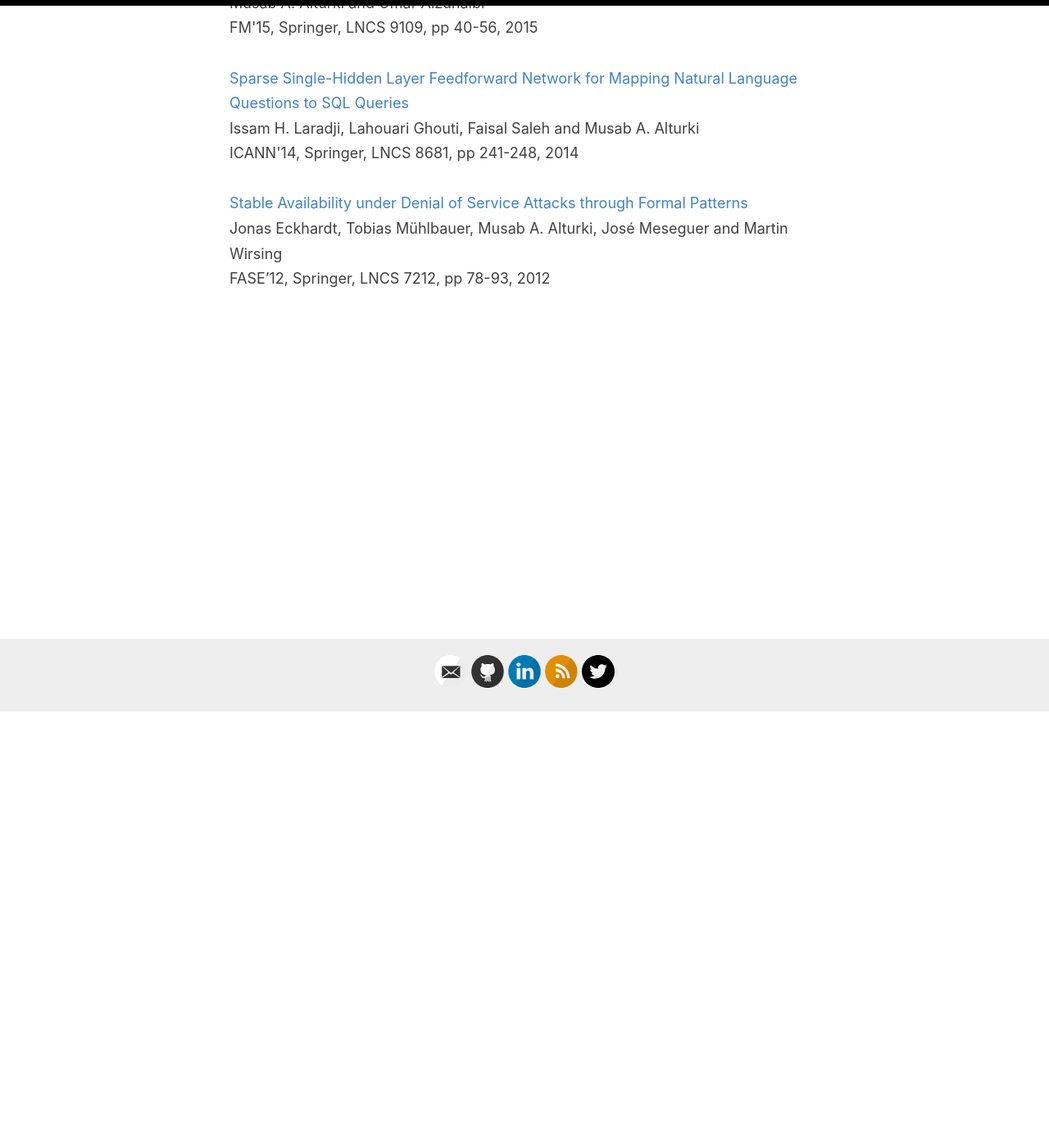
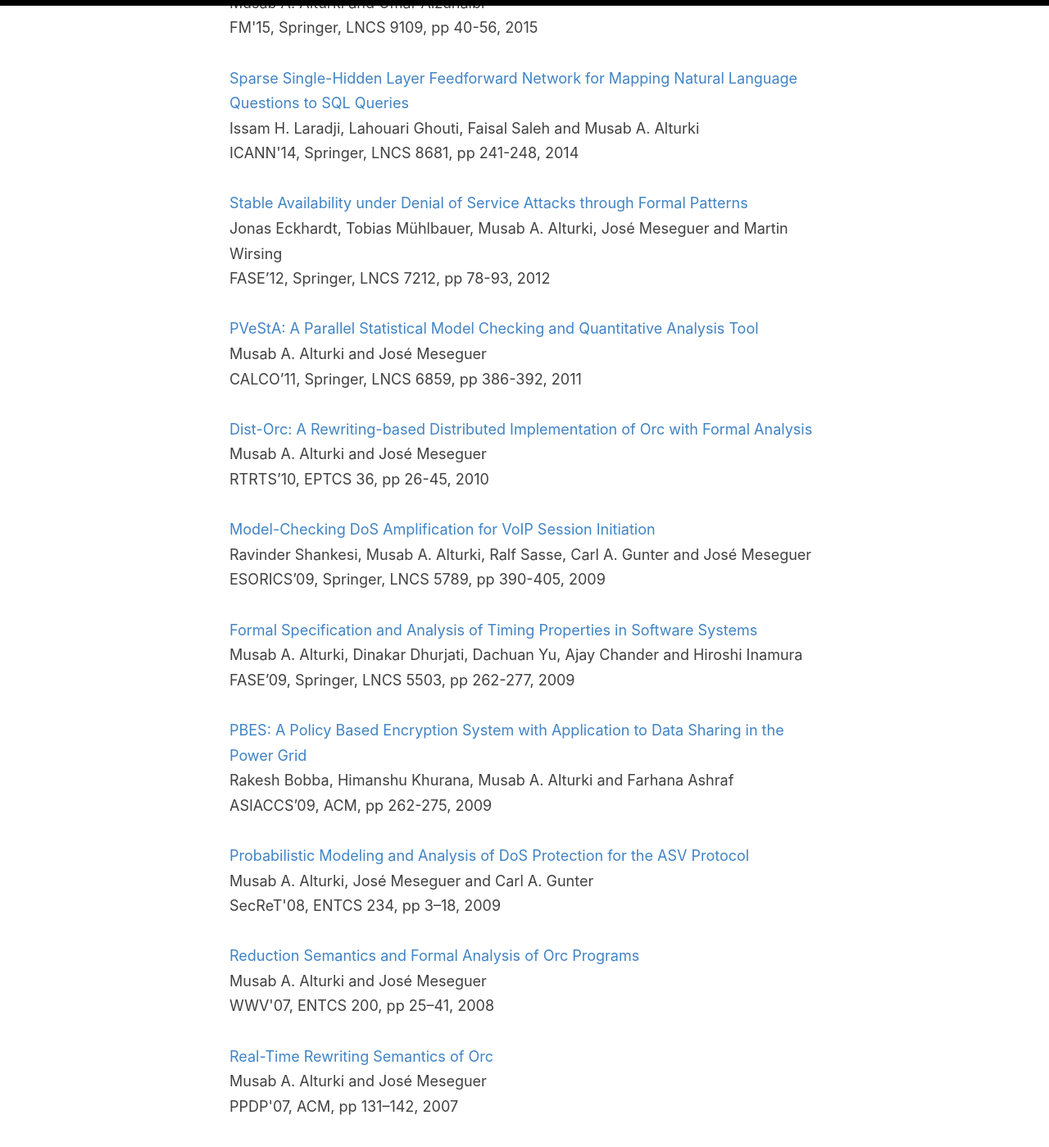
Before and after one commit to malturki/malturki-old.github.io, a Jekyll site: the page built from _pages/publications.md, in a window 1280 px wide and 1400 px high, scrolled down 532 px. Shown: the whole window at 82% size. Built offline with Jekyll 4.4.1, drawn with Linux system fonts in a browser that asks for light colours.

Commit message:
Update publications.yml

```diff
--- a/_data/publications.yml
+++ b/_data/publications.yml
@@ -22,3 +22,43 @@
   authors: Jonas Eckhardt, Tobias Mühlbauer, Musab A. Alturki, José Meseguer and Martin Wirsing
   bibinfo: FASE’12, Springer, LNCS 7212, pp 78-93, 2012
   link: http://link.springer.com/chapter/10.1007%2F978-3-642-28872-2_6
+
+- title: "PVeStA: A Parallel Statistical Model Checking and Quantitative Analysis Tool"
+  authors: Musab A. Alturki and José Meseguer
+  bibinfo: CALCO’11, Springer, LNCS 6859, pp 386-392, 2011
+  link: https://link.springer.com/chapter/10.1007/978-3-642-22944-2_28
+
+- title: "Dist-Orc: A Rewriting-based Distributed Implementation of Orc with Formal Analysis"
+  authors: Musab A. Alturki and José Meseguer
+  bibinfo: RTRTS’10, EPTCS 36, pp 26-45, 2010
+  link: http://arxiv.org/abs/1009.4260v1
+
+- title: "Model-Checking DoS Amplification for VoIP Session Initiation"
+  authors: Ravinder Shankesi, Musab A. Alturki, Ralf Sasse, Carl A. Gunter and José Meseguer
+  bibinfo: ESORICS’09, Springer, LNCS 5789, pp 390-405, 2009
+  link: http://link.springer.com/chapter/10.1007/978-3-642-04444-1_24
+
+- title: "Formal Specification and Analysis of Timing Properties in Software Systems"
+  authors: Musab A. Alturki, Dinakar Dhurjati, Dachuan Yu, Ajay Chander and Hiroshi Inamura
+  bibinfo: FASE’09, Springer, LNCS 5503, pp 262-277, 2009
+  link: http://link.springer.com/chapter/10.1007/978-3-642-00593-0_18
+
+- title: "PBES: A Policy Based Encryption System with Application to Data Sharing in the Power Grid"
+  authors: Rakesh Bobba, Himanshu Khurana, Musab A. Alturki and Farhana Ashraf
+  bibinfo: ASIACCS’09, ACM, pp 262-275, 2009
+  link: http://dl.acm.org/citation.cfm?id=1533057.1533093
+
+- title: "Probabilistic Modeling and Analysis of DoS Protection for the ASV Protocol"
+  authors: Musab A. Alturki, José Meseguer and Carl A. Gunter
+  bibinfo: SecReT'08, ENTCS 234, pp 3–18, 2009
+  link: http://www.sciencedirect.com/science/article/pii/S1571066109000747
+
+- title: "Reduction Semantics and Formal Analysis of Orc Programs"
+  authors: Musab A. Alturki and José Meseguer
+  bibinfo: WWV'07, ENTCS 200, pp 25–41, 2008
+  link: http://www.sciencedirect.com/science/article/pii/S157106610800306X
+
+- title: "Real-Time Rewriting Semantics of Orc"
+  authors: Musab A. Alturki and José Meseguer
+  bibinfo: PPDP'07, ACM, pp 131–142, 2007
+  link: http://dl.acm.org/citation.cfm?id=1273920.1273938
```
